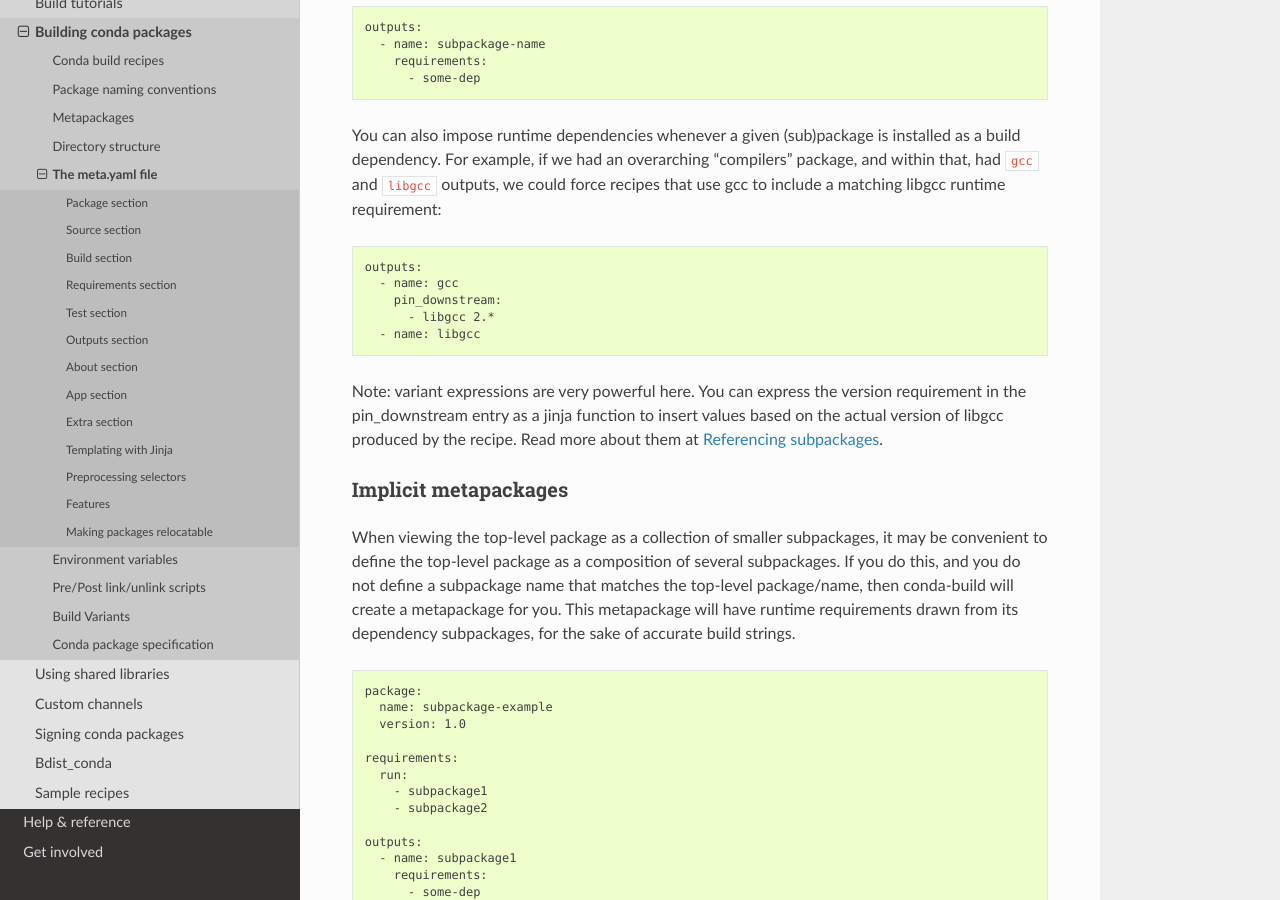
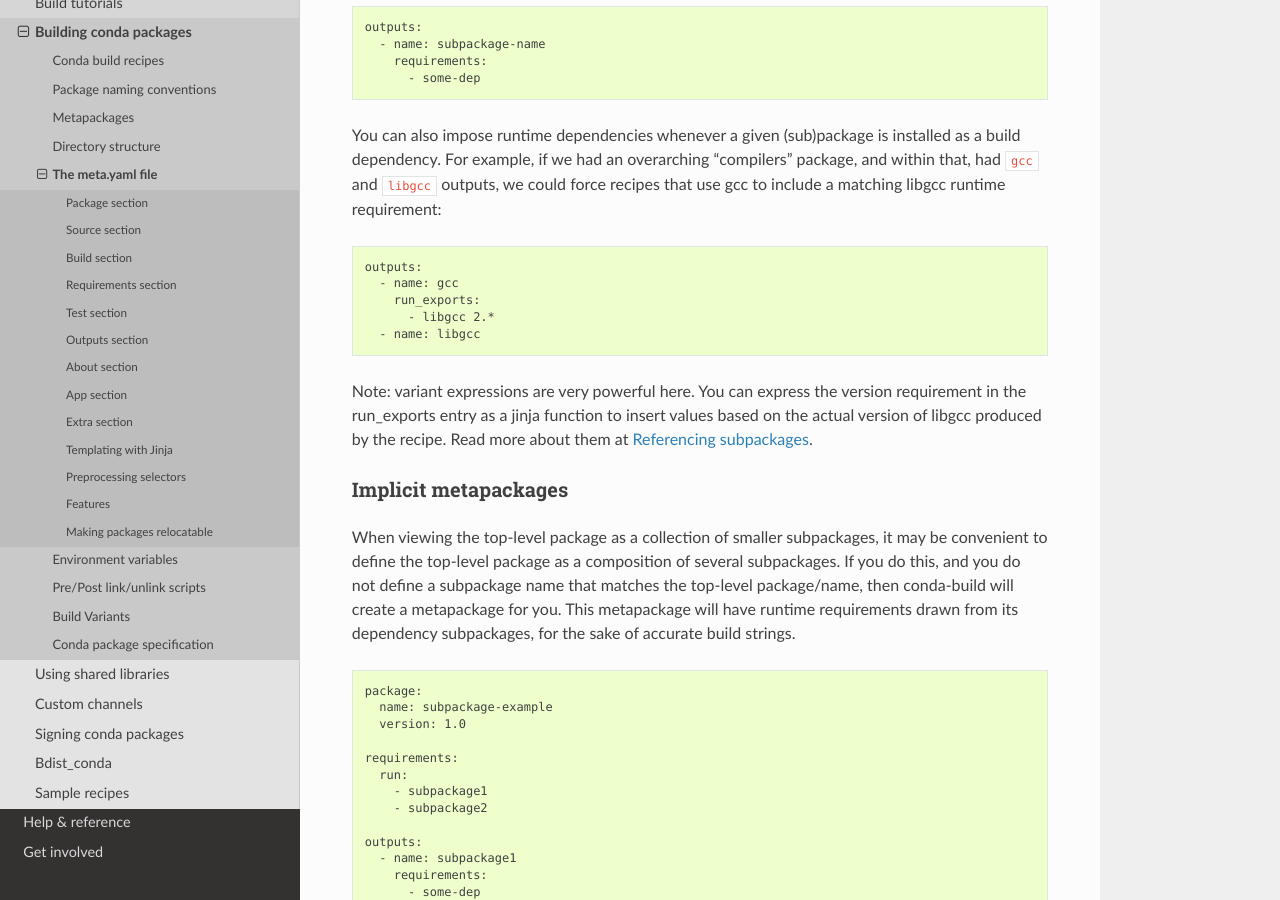
Before and after one commit to conda/conda-docs, a Sphinx documentation site: the page built from docs/source/building/meta-yaml.rst, in a window 1280 px wide and 900 px high, scrolled down 14931 px. Built offline with Sphinx 7.4.7 and the Read the Docs theme 2.0.0, drawn with Linux system fonts in a browser that asks for light colours; some of the changed text lies outside the part shown.

Commit message:
rename pin_downstream to run_exports

```diff
--- a/docs/source/building/meta-yaml.rst
+++ b/docs/source/building/meta-yaml.rst
@@ -440,7 +440,7 @@
 undefined.
 
 
-.. _pin_downstream:
+.. _run_exports:
 
 Pin downstream
 ~~~~~~~~~~~~~~
@@ -456,7 +456,7 @@
 .. code-block:: yaml
 
   build:
-    pin_downstream:
+    run_exports:
       - libstdc++
 
 You can express version constraints directly, or use any of the jinja2 helper
@@ -468,14 +468,14 @@
 .. code-block:: yaml
 
   build:
-    pin_downstream:
+    run_exports:
       - libstdc++  {{ pin_compatible('g++', 'x') }}
 
 
 With this example, if g++ were version 5.3.0, this pinning expression would
 evaluate to ``>=5.3.0,<6``
 
-Note that ``pin_downstream`` can be specified both in the build section, and on
+Note that ``run_exports`` can be specified both in the build section, and on
 a per-output basis for split packages.
 
 
@@ -715,13 +715,13 @@
 
    outputs:
      - name: gcc
-       pin_downstream:
+       run_exports:
          - libgcc 2.*
      - name: libgcc
 
 
 Note: variant expressions are very powerful here. You can express the version
-requirement in the pin_downstream entry as a jinja function to insert values
+requirement in the run_exports entry as a jinja function to insert values
 based on the actual version of libgcc produced by the recipe. Read more about
 them at :ref:`referencing_subpackages`.
 
--- a/docs/source/building/variants.rst
+++ b/docs/source/building/variants.rst
@@ -1087,9 +1087,9 @@
 packages, even if those packages are doing nothing more than activating an
 already-installed compiler (such as Visual Studio.)
 
-Note also the ``pin_downstream`` key in meta.yaml. This is useful for compiler
+Note also the ``run_exports`` key in meta.yaml. This is useful for compiler
 recipes to impose runtime constraints based on the versions of subpackages
-created by the compiler recipe. For more information, see the :ref:`pin_downstream`
+created by the compiler recipe. For more information, see the :ref:`run_exports`
 section of the meta.yaml docs.
 
 
@@ -1159,7 +1159,7 @@
        name: vs2015
        version: 14.0
    build:
-       pin_downstream:
+       run_exports:
            - vc 14
 
 
```
